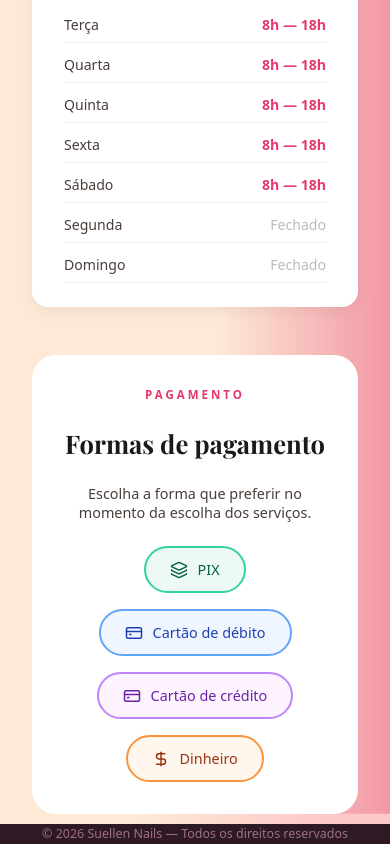
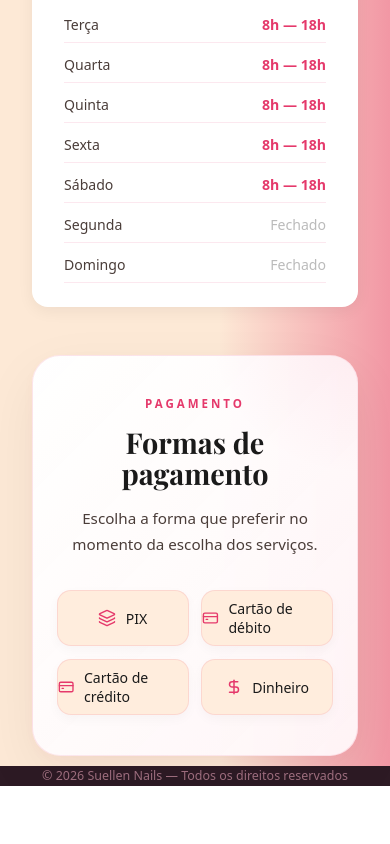
Before and after one commit to arthurjd03/studio-nails, a Next.js app: page / in a window 390 px wide. Shown: the part 4347-5191 px from the top of the page. After the commit the page ends 5133 px from the top, so only its background shows below. Built offline with nearby package versions, Linux system fonts and the light colour scheme; a web font is replaced by a local one.

Commit message:
style: melhorar responsividade em telas maiores

```diff
--- a/src/app/globals.css
+++ b/src/app/globals.css
@@ -22,7 +22,7 @@
 }
 
 @media (min-width: 768px) {
-  :root { --padding-inline: 4rem; }
+  :root { --padding-inline: 2rem; }
 }
 
 @media (min-width: 1024px) {
@@ -37,9 +37,7 @@ html,
 body {
   max-width: 100%;
   scroll-behavior: smooth;
-  background: linear-gradient(90deg,rgba(253, 233, 214, 1) 36%, rgba(254, 200, 200, 1) 83%);
   font-family: system-ui, -apple-system, sans-serif;
-  color: var(--color-text);
 }
 img, video {
   max-width: 100%;
--- a/src/app/page.tsx
+++ b/src/app/page.tsx
@@ -20,8 +20,8 @@ export default function HomePage() {
         <Services />
         <ContactMe />
         <PaymentMethods />
+        <Footer/>
       </Container>
-        <Footer/>
         <OrderSummary />
     </>
   );
--- a/src/components/About/styles.module.css
+++ b/src/components/About/styles.module.css
@@ -187,7 +187,7 @@
     flex-direction: row-reverse;
     justify-content: center;
     align-items: center;
-    padding: 4rem var(--padding-inline);
+    padding: 2rem var(--padding-inline);
     gap: 5rem;
   }
 
@@ -204,7 +204,7 @@
   }
 
   .statsCard {
-    right: -40px;
+    right: -50px;
   }
 
   .cta:hover {
@@ -216,6 +216,6 @@
 
 @media (min-width: 1280px) {
   .container {
-    padding: 4rem var(--padding-inline);
+    padding: 2rem var(--padding-inline);
   }
 }
--- a/src/components/Gallery/styles.module.css
+++ b/src/components/Gallery/styles.module.css
@@ -190,7 +190,7 @@
 }
 
 .emblaSlide {
-  flex: 0 0 80%; /* quase tela toda no mobile */
+  flex: 0 0 60%; /* tela no mobile */
   min-width: 0;
   transition: all 0.4s ease;
 }
@@ -280,16 +280,16 @@
 /* — Tablet (768px) — */
 @media (min-width: 768px) {
   .gallerySection {
-    padding: 4rem var(--padding-inline);
     gap: 2rem;
   }
 
   .cards {
-    max-width: 700px;
+    max-width: 800px;
     gap: 1.5rem;
   }
 
   .cardImage {
+    width: 300px;
     height: 200px;
   }
 
@@ -323,7 +323,8 @@
   }
 
   .cardImage {
-    height: 220px;
+    width: 400px;
+    height: 200px;
   }
 
   .emblaSlide {
--- a/src/components/Hero/styles.module.css
+++ b/src/components/Hero/styles.module.css
@@ -282,7 +282,7 @@
     flex-direction: row-reverse;
     justify-content: center;
     gap: 6rem;
-    padding: 3rem var(--padding-inline);
+    padding: 2rem var(--padding-inline);
   }
 
   .content {
--- a/src/components/OrderSummary/index.tsx
+++ b/src/components/OrderSummary/index.tsx
@@ -108,7 +108,7 @@ export default function OrderSummary() {
               value={payment}
               onChange={(e) => setPayment(e.target.value)}
             >
-              <option value="">Selecione a forma de pagamento</option>
+              <option value="" disabled hidden>Selecione a forma de pagamento</option>
               <option value="PIX">PIX</option>
               <option value="Cartão de débito">Cartão de débito</option>
               <option value="Cartão de crédito">Cartão de crédito</option>
--- a/src/components/PaymentMethods/styles.module.css
+++ b/src/components/PaymentMethods/styles.module.css
@@ -1,16 +1,14 @@
 /* — Scroll Reveal — */
+
 .label,
 .title,
-.subtitle {
-  opacity: 0;
-}
-
+.subtitle,
 .pill {
   opacity: 0;
 }
 
 .container.visible .label {
-  animation: fadeUp 0.5s ease 0s forwards;
+  animation: fadeUp 0.5s ease forwards;
 }
 
 .container.visible .title {
@@ -22,32 +20,86 @@
 }
 
 .container.visible .pill {
-  animation: popIn 0.4s ease var(--delay, 0s) forwards;
+  animation: pillReveal 0.5s ease var(--delay, 0s) forwards;
 }
 
+/* — Animations — */
+
 @keyframes fadeUp {
-  from { opacity: 0; transform: translateY(20px); }
-  to   { opacity: 1; transform: translateY(0); }
+  from {
+    opacity: 0;
+    transform: translateY(20px);
+  }
+
+  to {
+    opacity: 1;
+    transform: translateY(0);
+  }
 }
 
-@keyframes popIn {
-  from { opacity: 0; transform: scale(0.8); }
-  to   { opacity: 1; transform: scale(1); }
+@keyframes pillReveal {
+  from {
+    opacity: 0;
+    transform: translateY(12px) scale(0.96);
+  }
+
+  to {
+    opacity: 1;
+    transform: translateY(0) scale(1);
+  }
 }
 
 /* — Container — */
+
 .container {
-  background: white;
-  border-radius: 24px;
-  padding: 2rem 1.5rem;
+  position: relative;
+  overflow: hidden;
+
+  background: linear-gradient(
+    135deg,
+    rgba(255, 255, 255, 0.98),
+    rgba(255, 247, 249, 0.95)
+  );
+
+  border: 1px solid rgba(229, 57, 107, 0.12);
+  border-radius: 28px;
+  padding: 2.5rem 1.5rem;
+
   display: flex;
   flex-direction: column;
   align-items: center;
-  gap: 1.5rem;
+
+  gap: 1rem;
   margin: 0 var(--padding-inline);
+  box-shadow:
+    0 20px 60px rgba(40, 20, 30, 0.06),
+    0 4px 16px rgba(229, 57, 107, 0.04);
 }
 
+/* detalhe decorativo discreto */
+
+.container::before {
+  content: "";
+  position: absolute;
+
+  width: 300px;
+  height: 300px;
+
+  border-radius: 50%;
+  background: radial-gradient(
+    circle,
+    rgba(229, 57, 107, 0.08),
+    transparent 70%
+  );
+  top: -180px;
+  right: -150px;
+  pointer-events: none;
+}
+
+/* — Text — */
+
 .label {
+  position: relative;
   font-size: 0.72rem;
   letter-spacing: 3px;
   text-transform: uppercase;
@@ -56,59 +108,121 @@
 }
 
 .title {
+  position: relative;
   font-family: var(--font-title);
-  font-size: clamp(1.6rem, 4vw, 2.2rem);
+  font-size: clamp(1.8rem, 4vw, 2.4rem);
   color: var(--color-text);
   text-align: center;
+  line-height: 1.1;
 }
 
 .subtitle {
-  font-size: 0.9rem;
+  position: relative;
+  font-size: 0.95rem;
+  line-height: 1.7;
   color: var(--color-text-muted);
   text-align: center;
-  max-width: 340px;
+  max-width: 420px;
 }
 
+/* — Payment Methods — */
+
 .pills {
-  display: flex;
-  flex-wrap: wrap;
-  gap: 1rem;
-  justify-content: center;
+  position: relative;
+  display: grid;
+  grid-template-columns: repeat(2, 1fr);
+  gap: 0.8rem;
+
+  width: 100%;
+  margin-top: 1rem;
 }
 
 .pill {
   display: flex;
+
   align-items: center;
+  justify-content: center;
+
   gap: 0.6rem;
-  padding: 0.75rem 1.5rem;
-  border-radius: 50px;
-  font-size: 0.9rem;
+
+  min-height: 56px;
+  border-radius: 14px;
+  background: #ffeddd;
+  border: 1px solid rgba(229, 57, 107, 0.12);
+  color: var(--color-text);
+  font-size: 0.88rem;
   font-weight: 500;
-  border: 2px solid;
-  transition: transform 0.2s ease;
+  cursor: default;
+
+  box-shadow: 0 4px 12px rgba(0, 0, 0, 0.03);
+
+  transition:
+    transform 0.3s ease,
+    box-shadow 0.3s ease,
+    border-color 0.3s ease,
+    background 0.3s ease;
 }
 
 .pill:hover {
-  transform: translateY(-2px);
+  transform: translateY(-4px);
+
+  background: #ffeddd;
+
+  border-color: rgba(229, 57, 107, 0.35);
+
+  box-shadow: 0 12px 25px rgba(229, 57, 107, 0.1);
 }
 
-.pix    { background: #edfaf3; border-color: #34d399; color: #065f46; }
-.debit  { background: #eff6ff; border-color: #60a5fa; color: #1e40af; }
-.credit { background: #fdf4ff; border-color: #c084fc; color: #6b21a8; }
-.cash   { background: #fff7ed; border-color: #fb923c; color: #9a3412; }
+/* — Method variations — */
+
+.pix,
+.debit,
+.credit,
+.cash {
+  color: var(--color-text);
+}
+
+/* Ícones */
+
+.pix svg,
+.debit svg,
+.credit svg,
+.cash svg {
+  color: var(--color-primary);
+
+  transition:
+    transform 0.3s ease,
+    color 0.3s ease;
+}
+
+.pill:hover svg {
+  transform: scale(1.12);
+}
 
 /* — Tablet — */
+
 @media (min-width: 768px) {
   .container {
-    padding: 3rem 4rem;
+    padding: 3.5rem 4rem;
     margin: 0 4rem;
+  }
+
+  .pills {
+    grid-template-columns: repeat(4, 1fr);
+  }
+
+  .pill {
+    min-height: 64px;
+    padding: 1rem;
   }
 }
 
 /* — Desktop — */
+
 @media (min-width: 1280px) {
   .container {
-    padding: 3rem 6rem;
-    margin: 0 6rem;
+    max-width: 1100px;
+    margin: 0 auto;
+    padding: 4rem 6rem;
   }
 }
```
Also changed, not shown: public/images/about/about.png.
